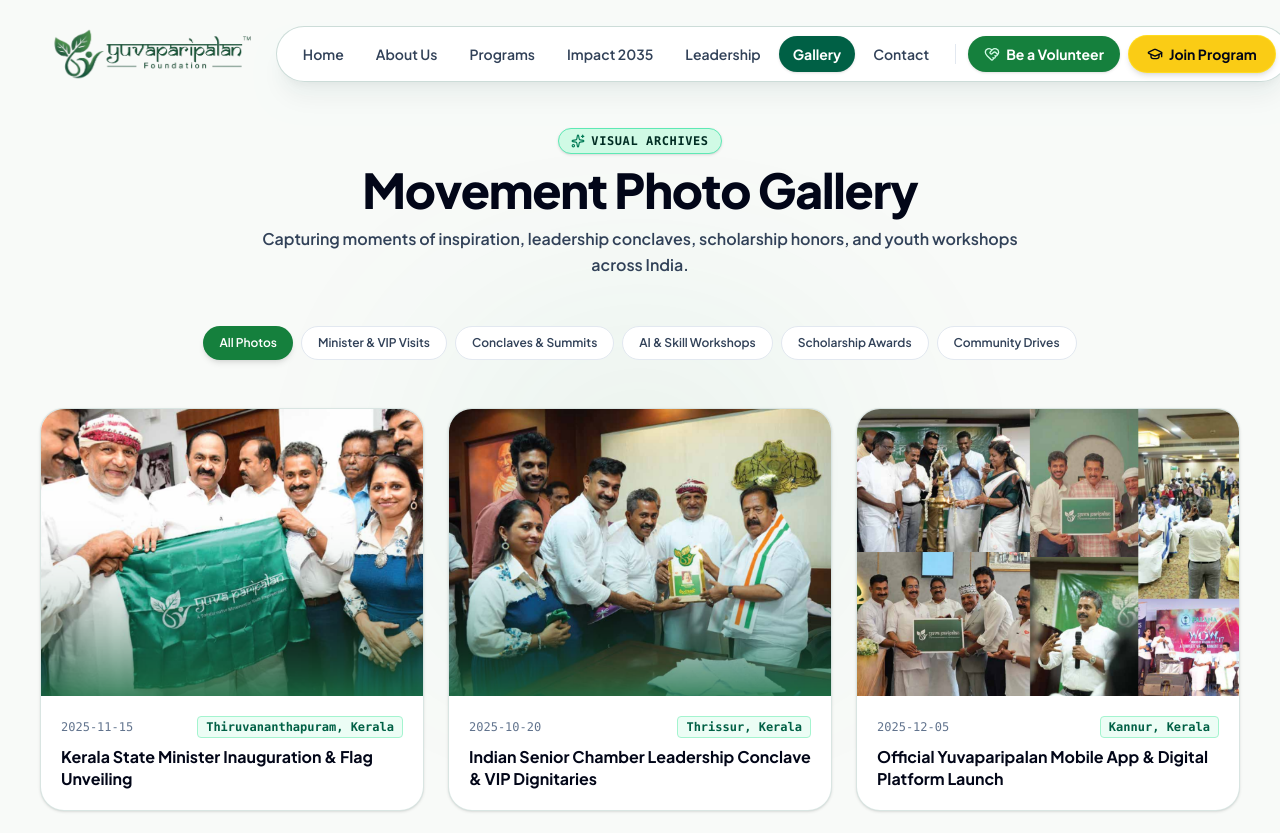
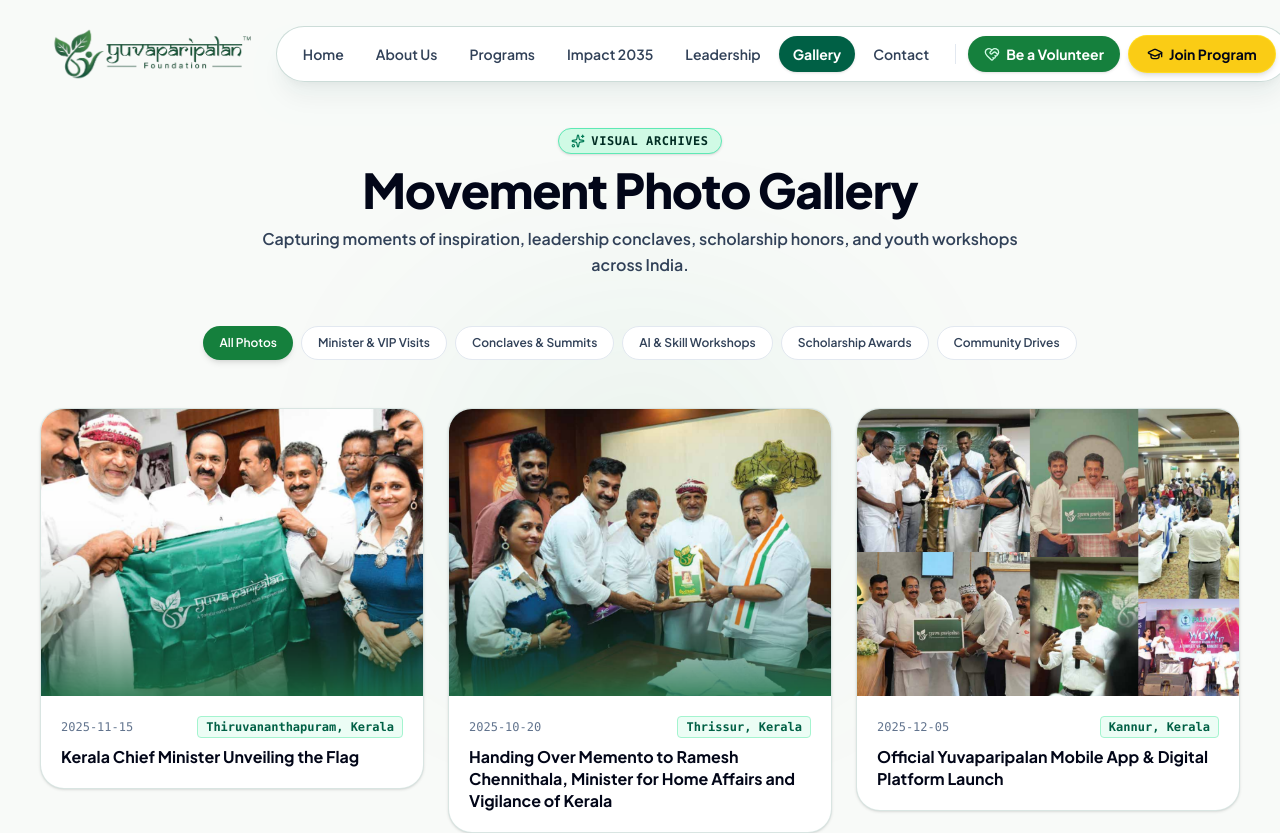
Before and after one commit to BSDigitalLab/yuvaparipalan_foundation-web, a React (Vite) app: page /gallery in a window 1280 px wide. Shown: the top 833 px of the page. Built offline with nearby package versions, Linux system fonts and the light colour scheme; grey boxes are pictures that could not be loaded.

Commit message:
fix: update events gallery titles for CM flag unveiling and Ramesh Chennithala memento presentation

```diff
--- a/src/data/mockData.ts
+++ b/src/data/mockData.ts
@@ -533,21 +533,21 @@
 export const GALLERY_ITEMS: GalleryItem[] = [
   {
     id: 'g1',
-    title: 'Kerala State Minister Inauguration & Flag Unveiling',
+    title: 'Kerala Chief Minister Unveiling the Flag',
     category: 'vip_visits',
     date: '2025-11-15',
     imageUrl: '/events/yp_vd_satheeshan.png',
     location: 'Thiruvananthapuram, Kerala',
-    description: 'Yuvaparipalan Foundation movement flag officially unveiled by Kerala state ministers and senior leaders.'
+    description: 'Yuvaparipalan Foundation movement flag officially unveiled by the Chief Minister of Kerala.'
   },
   {
     id: 'g2',
-    title: 'Indian Senior Chamber Leadership Conclave & VIP Dignitaries',
+    title: 'Handing Over Memento to Ramesh Chennithala, Minister for Home Affairs and Vigilance of Kerala',
     category: 'events',
     date: '2025-10-20',
     imageUrl: '/events/yp_ramesh_chennithala.png',
     location: 'Thrissur, Kerala',
-    description: 'Special felicitation ceremony and lamps lighting by Ramesh Chennithala and senior community leaders.'
+    description: 'Handing over memento to Ramesh Chennithala, Minister for Home Affairs and Vigilance of Kerala.'
   },
   {
     id: 'g3',
```
